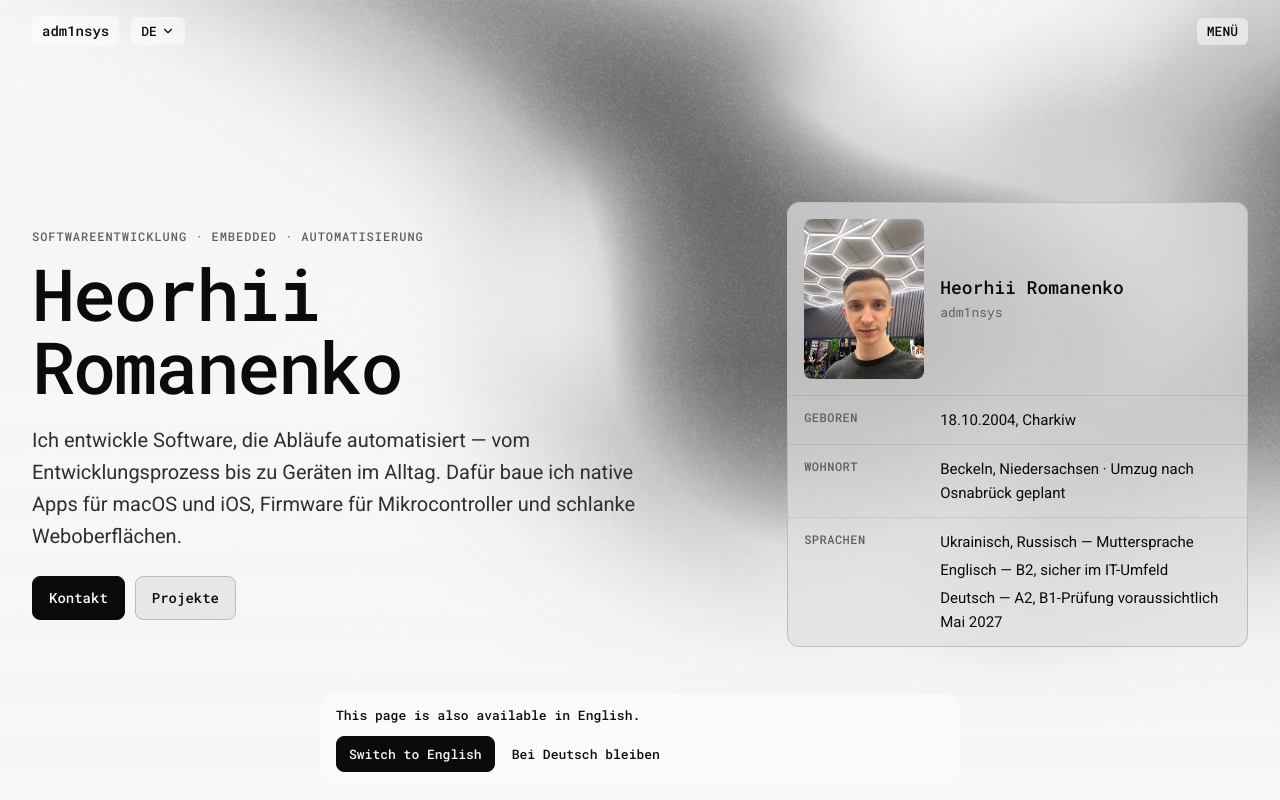
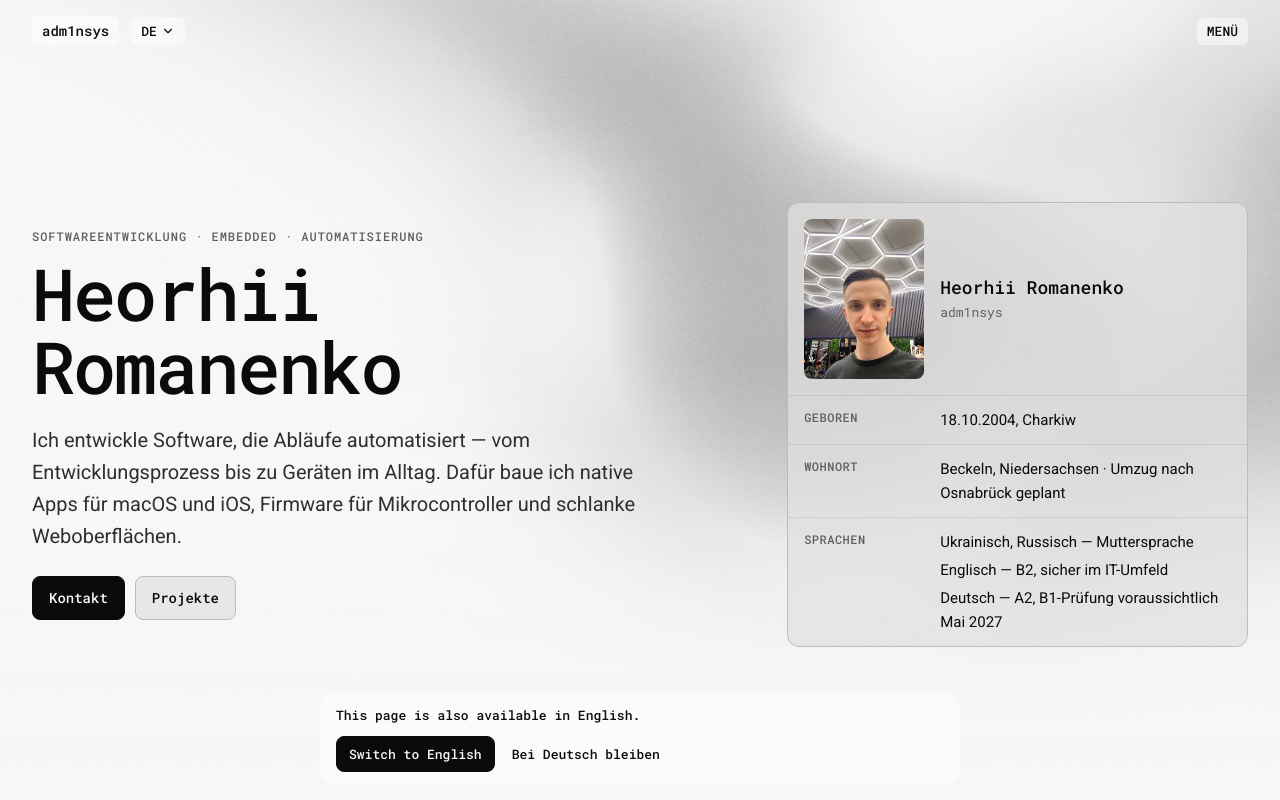
Before and after one commit to adm1nsys/adm1nsys, a plain HTML site: page web/index.html in a window 1280 px wide. Shown: the top 800 px of the page. Drawn offline with Linux system fonts and the light colour scheme.

Commit message:
Background photo always dimmed, on every screen width

```diff
--- a/web/assets/css/style.css
+++ b/web/assets/css/style.css
@@ -13,7 +13,7 @@
   --invert-text: #070707;
   --danger: #c0392b;
   --backdrop: url("../img/bg-dark.jpg");
-  --shade: rgba(7, 7, 7, 0);
+  --shade: rgba(7, 7, 7, 0.55); /* the backdrop photo is always dimmed under the text */
   --mono: "Roboto Mono", ui-monospace, SFMono-Regular, Menlo, monospace;
   --sans: "Roboto", ui-sans-serif, system-ui, -apple-system, sans-serif;
   --radius: 12px;
@@ -34,6 +34,7 @@
     --invert-bg: #070707;
     --invert-text: #f9f9f9;
     --backdrop: url("../img/bg-light.jpg");
+    --shade: rgba(249, 249, 249, 0.55);
   }
 }
 
@@ -790,7 +791,6 @@ h3 { font-size: 1.0625rem; line-height: 1.3; letter-spacing: -0.01em; }
 }
 
 @media (max-width: 860px) {
-  :root { --shade: rgba(7, 7, 7, 0.55); }
   .hero {
     grid-template-columns: minmax(0, 1fr);
     align-items: start;
@@ -798,10 +798,6 @@ h3 { font-size: 1.0625rem; line-height: 1.3; letter-spacing: -0.01em; }
   }
   .split,
   .contact { grid-template-columns: minmax(0, 1fr); }
-}
-
-@media (max-width: 860px) and (prefers-color-scheme: light) {
-  :root { --shade: rgba(249, 249, 249, 0.55); }
 }
 
 @media (max-width: 560px) {
```
